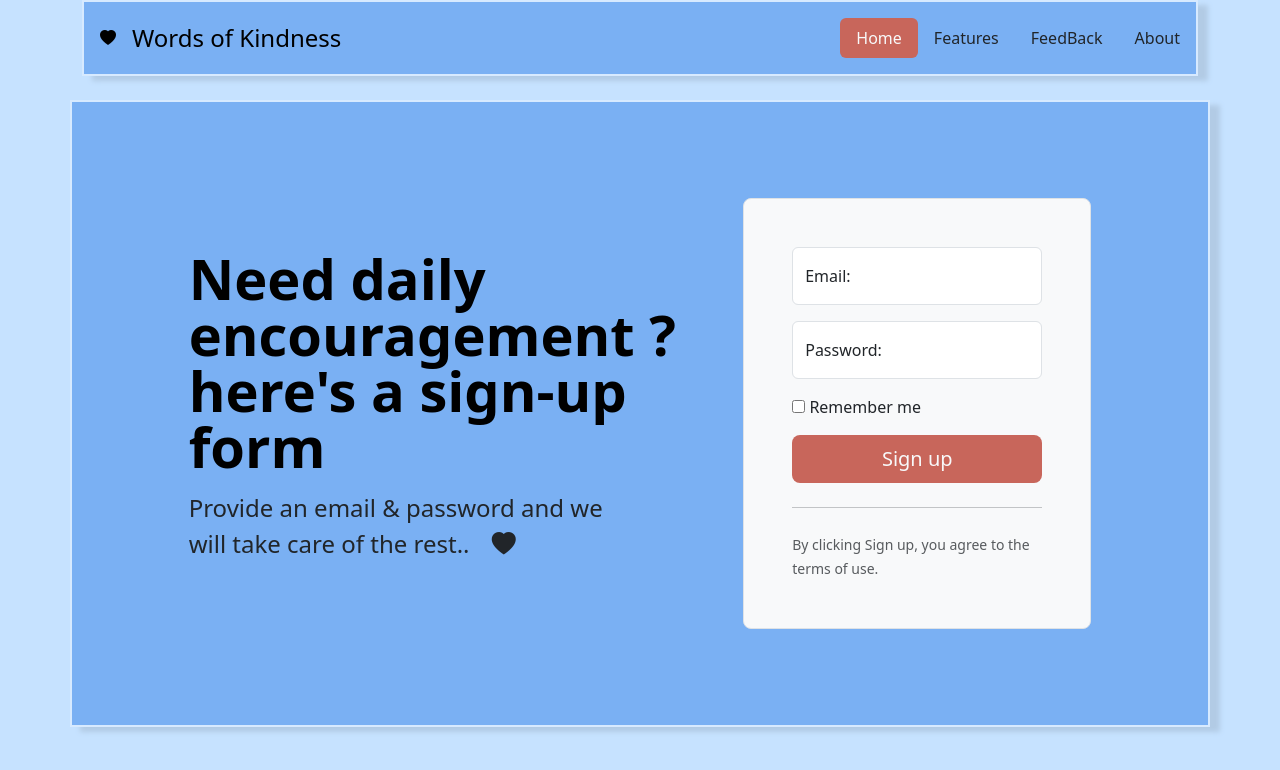
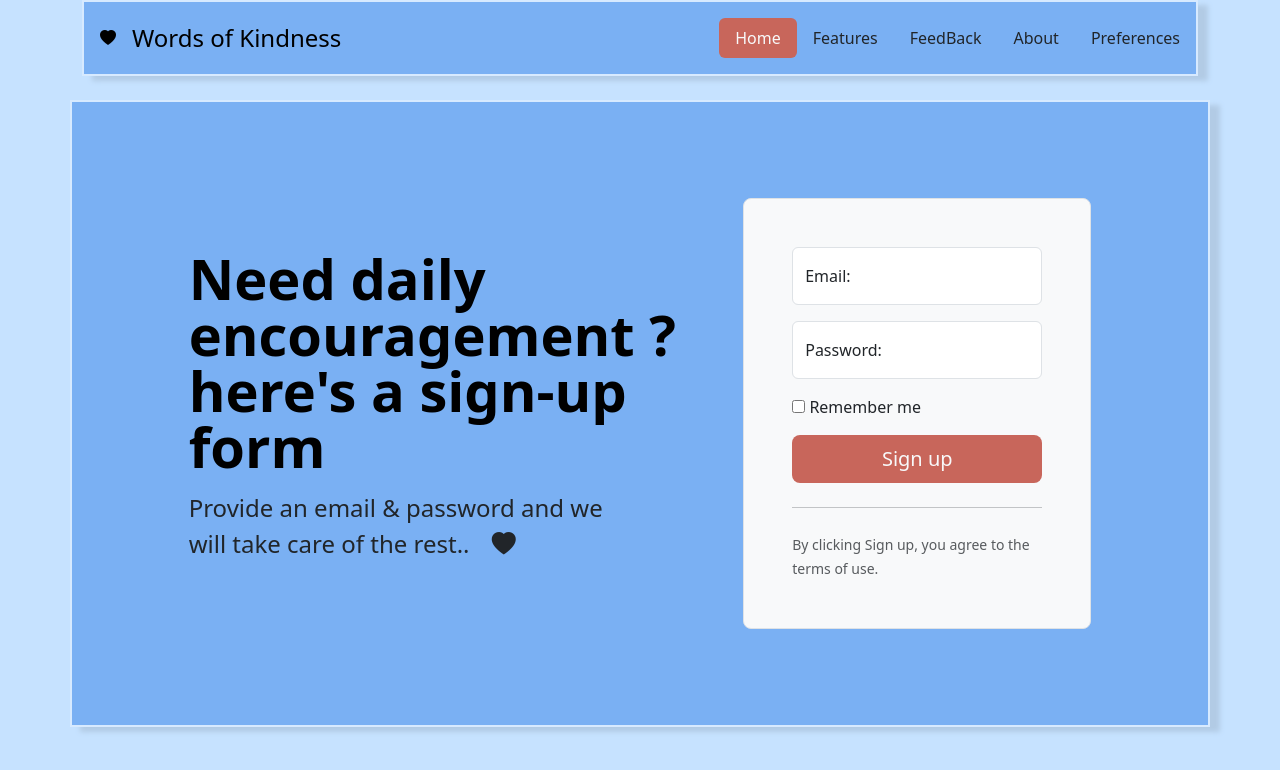
Before and after one commit to Kurt-Suttin/words-of--kindness, a plain HTML site: page html/index.html in a window 1280 px wide. Drawn offline with nearby package versions, Linux system fonts and the light colour scheme.

Commit message:
added new link in nav on index

```diff
--- a/html/index.html
+++ b/html/index.html
@@ -27,6 +27,8 @@
                 <li class="nav-item"><a href="features.html" class="nav-link text-dark">Features</a></li>
                 <li class="nav-item"><a href="FeedBack.html" class="nav-link text-dark">FeedBack</a></li>
                 <li class="nav-item"><a href="About.html" class="nav-link text-dark">About</a></li>
+                <li class="nav-item"><a href="Preferences.html" class="nav-link text-dark">Preferences</a></li>
+
             </ul>
         </header>
     </div>
```
